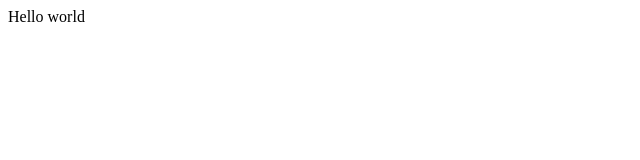
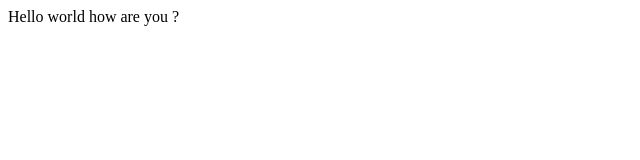
Before and after one commit to Mitz19101995/jekyll, a plain HTML site: page index.html in a window 1280 px wide. Shown: the whole page, without its empty margins (0-640 px from the left). Drawn offline with Linux system fonts and the light colour scheme.

Commit message:
Update index.html

```diff
--- a/index.html
+++ b/index.html
@@ -1,3 +1,3 @@
 <html>
-  <body> Hello world </body>
+  <body> Hello world how are you ?</body>
 <html>
```
